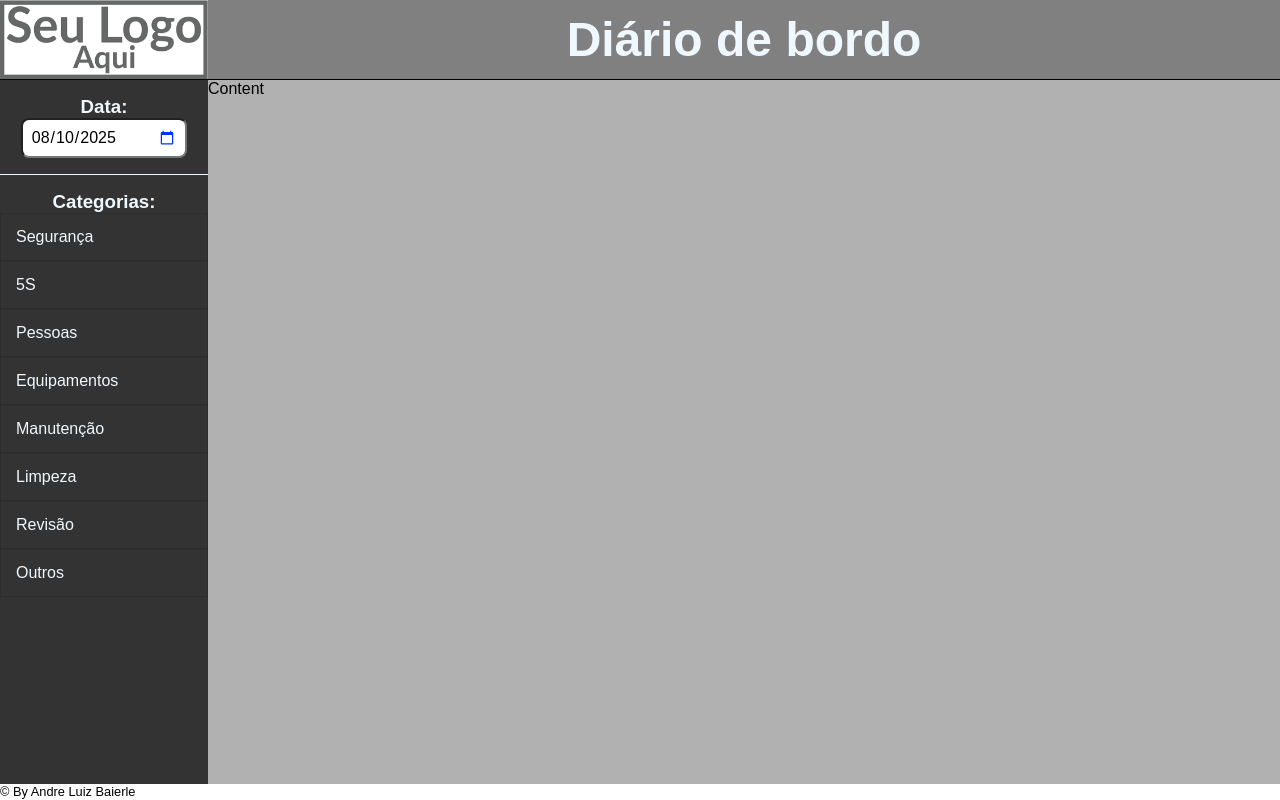
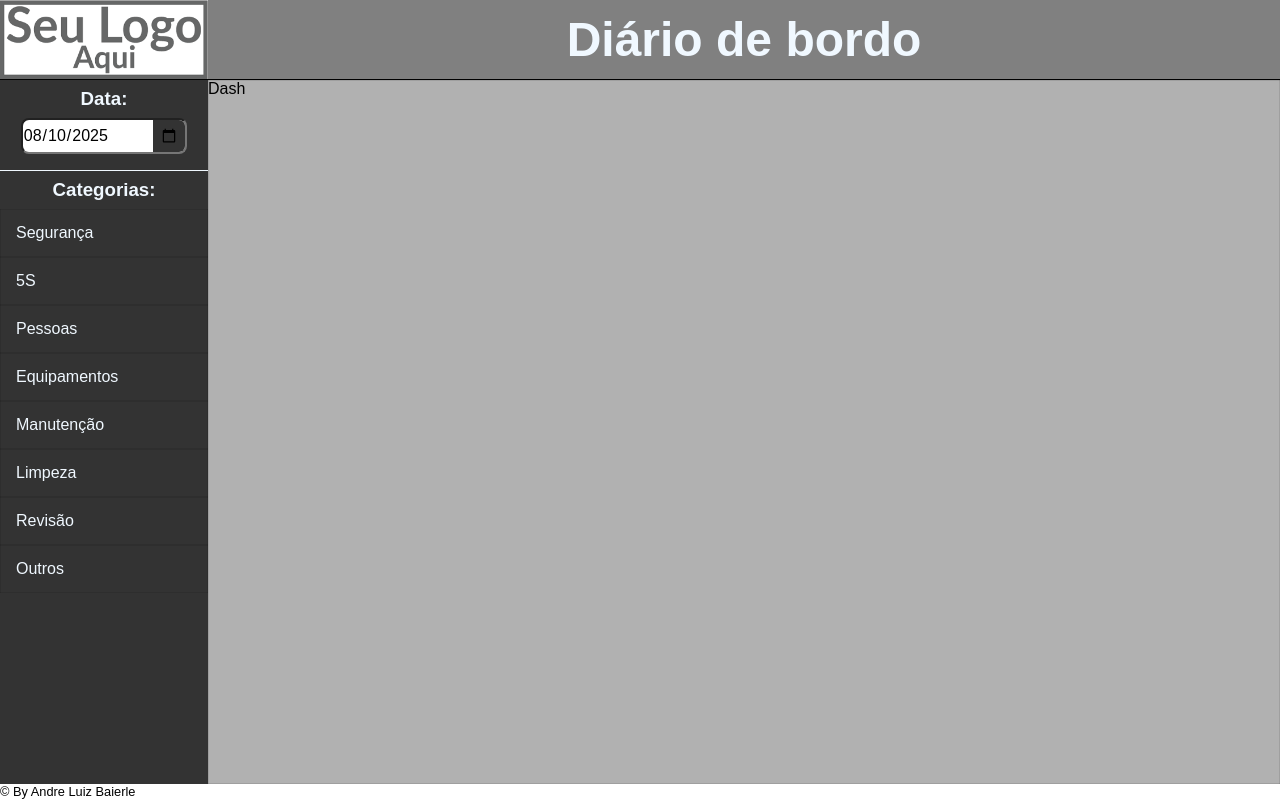
Before and after one commit to LordVonago/daily_operation_maintenance, a React (Vite) app: page / in a window 1280 px wide. Built offline with nearby package versions, Linux system fonts and the light colour scheme.

Commit message:
Ajustes e início da implementação de telas

```diff
--- /dev/null
+++ b/src/Components/Dash.jsx
@@ -0,0 +1,7 @@
+import React from "react";
+
+const Dash = () => {
+  return <div>Dash</div>;
+};
+
+export default Dash;
--- a/src/Home/Home.jsx
+++ b/src/Home/Home.jsx
@@ -1,6 +1,7 @@
 import { useEffect, useState } from "react";
 import classes from "./Home.module.css";
 import Footer from "../Footer/Footer.jsx";
+import Dash from "../Components/Dash.jsx";
 
 const Home = () => {
   let categories = [
@@ -27,6 +28,20 @@ const Home = () => {
       sessionStorage.setItem("date", date);
     }
   }, []);
+
+  function handleClick(e) {
+    const pElements = e.target.closest("ul").getElementsByTagName("p");
+    for (let i = 0; i < pElements.length; i++) {
+      const element = pElements[i];
+      element.style = "";
+    }
+
+    e.target.style.backgroundColor = "aliceblue";
+    e.target.style.fontSize = "large";
+    e.target.style.color = "#333";
+    e.target.style.fontWeight = "bold";
+    e.target.style.borderRadius = "0.3rem";
+  }
 
   return (
     <>
@@ -62,15 +77,23 @@ const Home = () => {
             {/* Barra de navegação (categorias) */}
             <section className={classes.categories}>
               <h3>Categorias:</h3>
-              {categories.map((element, index) => (
-                <p key={index}>{element}</p>
-              ))}
+              <ul>
+                {categories.map((element, index) => (
+                  <li key={index} onClick={(e) => handleClick(e)}>
+                    <p>{element}</p>
+                  </li>
+                ))}
+              </ul>
             </section>
           </aside>
 
           {/* Conteúdo das categorias ((((WIP)))) */}
           <div className={classes.content}>
-            <p>Content</p>
+            <article>
+              <div className={classes.dashContainer}>
+                <Dash />
+              </div>
+            </article>
           </div>
         </div>
         <Footer />
--- a/src/Home/Home.module.css
+++ b/src/Home/Home.module.css
@@ -55,7 +55,14 @@
       margin-bottom: 1rem;
       width: 80%;
       border-radius: 0.5rem;
-      padding: 0.5rem;
+      /* padding: 0.5rem; */
+
+      &::-webkit-calendar-picker-indicator {
+        cursor: pointer;
+        background-color: #333;
+        padding: 0.5rem;
+        /* border-radius: 0.4rem; */
+      }
     }
     & section:first-child {
       display: flex;
@@ -66,7 +73,7 @@
     & section {
       & h3 {
         text-align: center;
-        margin-top: 1rem;
+        margin: 0.5rem;
       }
     }
     & .categories {
@@ -79,6 +86,12 @@
         box-shadow: inset 0 0 1px 0px black;
         cursor: pointer;
         transition: all 0.2s;
+        background-color: #333;
+
+        /* & p {
+          width: fit-content;
+        } */
+
         &:hover {
           font-size: large;
           font-weight: bold;
@@ -94,12 +107,10 @@
 .content {
   width: 100%;
   background-color: rgb(177, 177, 177);
+  box-shadow: inset 0 0 1px 0px black;
 }
 
-input[type="date"]::-webkit-calendar-picker-indicator {
-  cursor: pointer;
-  filter: invert(0.8) brightness(50%) sepia(100%) saturate(10000%)
-    hue-rotate(240deg); /* Changes the icon color to blue */
+.dashContainer {
 }
 
 @media screen and (max-width: 768px) {
```
Also changed, not shown: src/Components/Safety.jsx (added), 1 other file (tests, documents, lock files or other folders).
